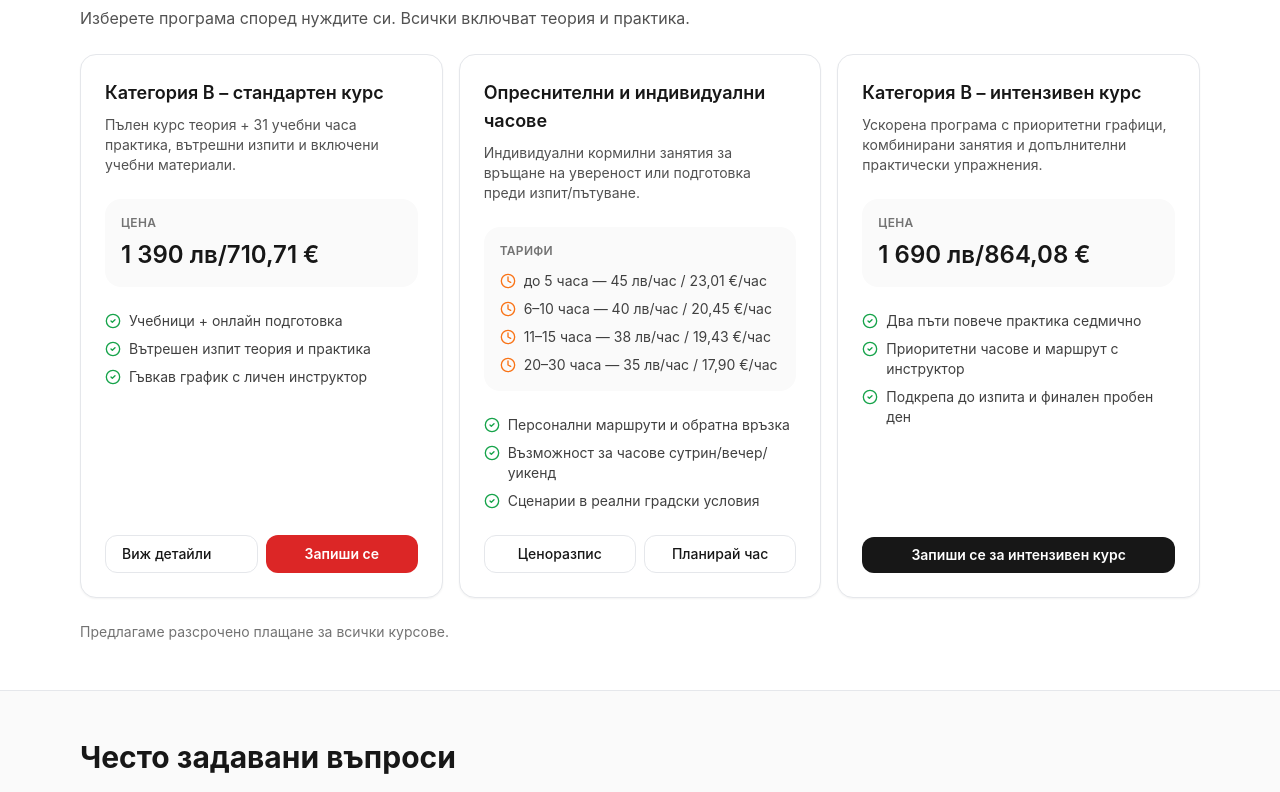
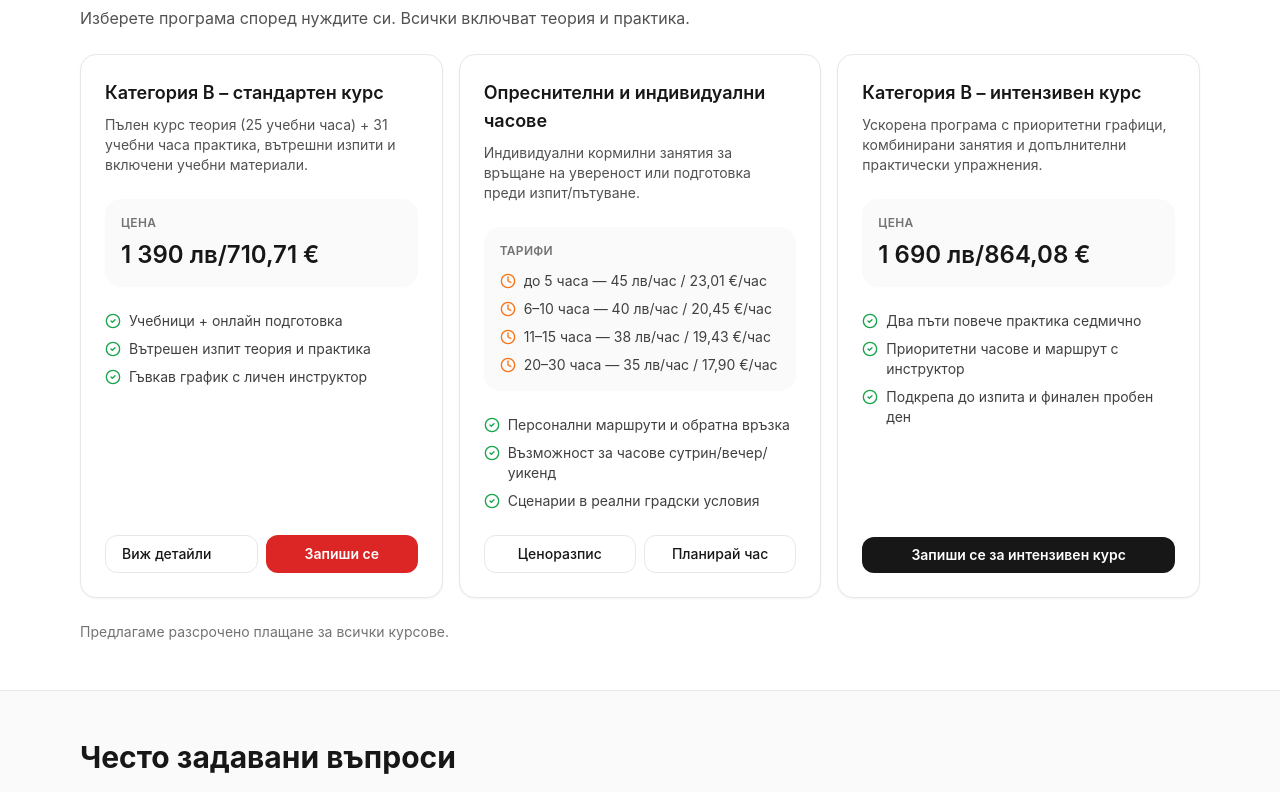
Before and after one commit to adangelov/codex, a React (Vite) app: page / in a window 1280 px wide. Shown: the part 1608-2400 px from the top of the page. Built offline with nearby package versions, Linux system fonts and the light colour scheme.

Commit message:
Update BG course description and version

```diff
--- a/src/i18n.ts
+++ b/src/i18n.ts
@@ -1,4 +1,4 @@
-export const VERSION = 4;
+export const VERSION = 5;
 
 export type Lang = 'bg' | 'en' | 'ru';
 
@@ -31,7 +31,7 @@ export const i18n = {
     coursesLead: 'Изберете програма според нуждите си. Всички включват теория и практика.',
     bStandard: 'Категория B – стандартен курс',
     bStandardDesc:
-      'Пълен курс теория + 31 учебни часа практика, вътрешни изпити и включени учебни материали.',
+      'Пълен курс теория (25 учебни часа) + 31 учебни часа практика, вътрешни изпити и включени учебни материали.',
     bStandardPrice: '1 390 лв/710,71 €',
     bStandardHighlights: [
       'Учебници + онлайн подготовка',
```
